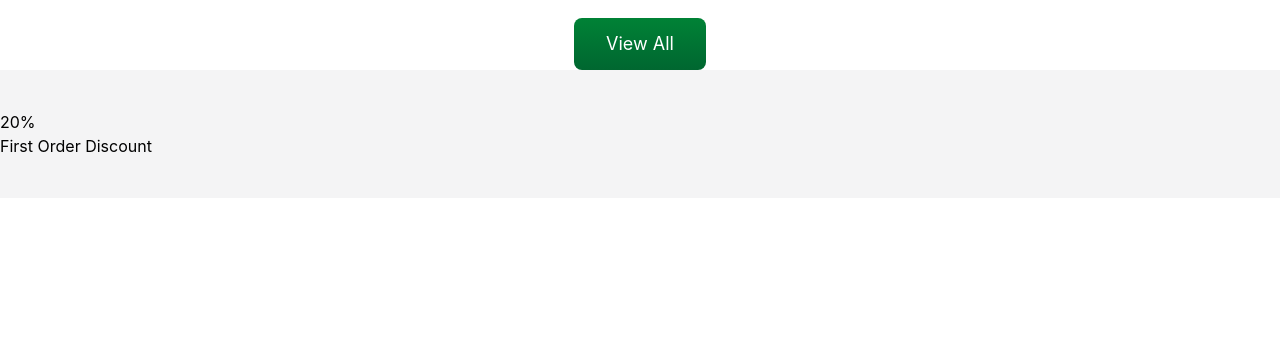
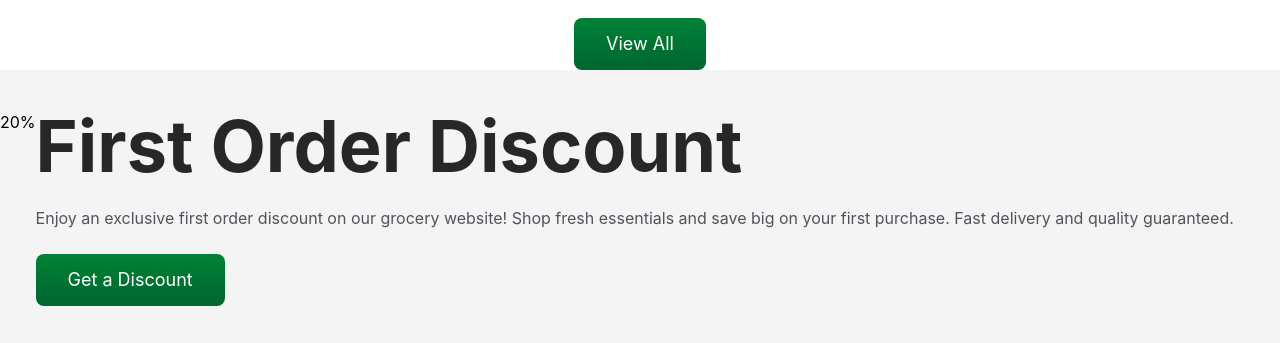
Before and after one commit to Nabeela-Kanwal/Grocery-store-react, a React (Vite) app: page / in a window 1280 px wide. Shown: the part 5418-5761 px from the top of the page. Before the commit the page ends 5616 px from the top, so only its background shows below. Built offline with nearby package versions, Linux system fonts and the light colour scheme.

Commit message:
fixed discount alignment

```diff
--- a/src/components/Discount/Discount.jsx
+++ b/src/components/Discount/Discount.jsx
@@ -1,17 +1,20 @@
 import React from "react";
+import Button from "../Button/Button";
+
 
 const Discount = () => {
   return (
     <section className="bg-zinc-100">
-      <div className="py-10">
+      <div className="flex max-w-[1400px] mx-auto py-10">
         <span>20%</span>
         <div>
-          <h3>
-            First Order Discount
-          </h3>
-          <p>
-
+          <h3 className="text-7xl text-zinc-800 font-bold">First Order Discount</h3>
+          <p className="text-zinc-600 my-6">
+            Enjoy an exclusive first order discount on our grocery website! Shop
+            fresh essentials and save big on your first purchase. Fast delivery
+            and quality guaranteed.
           </p>
+          <Button content="Get a Discount" />
         </div>
       </div>
     </section>
```
